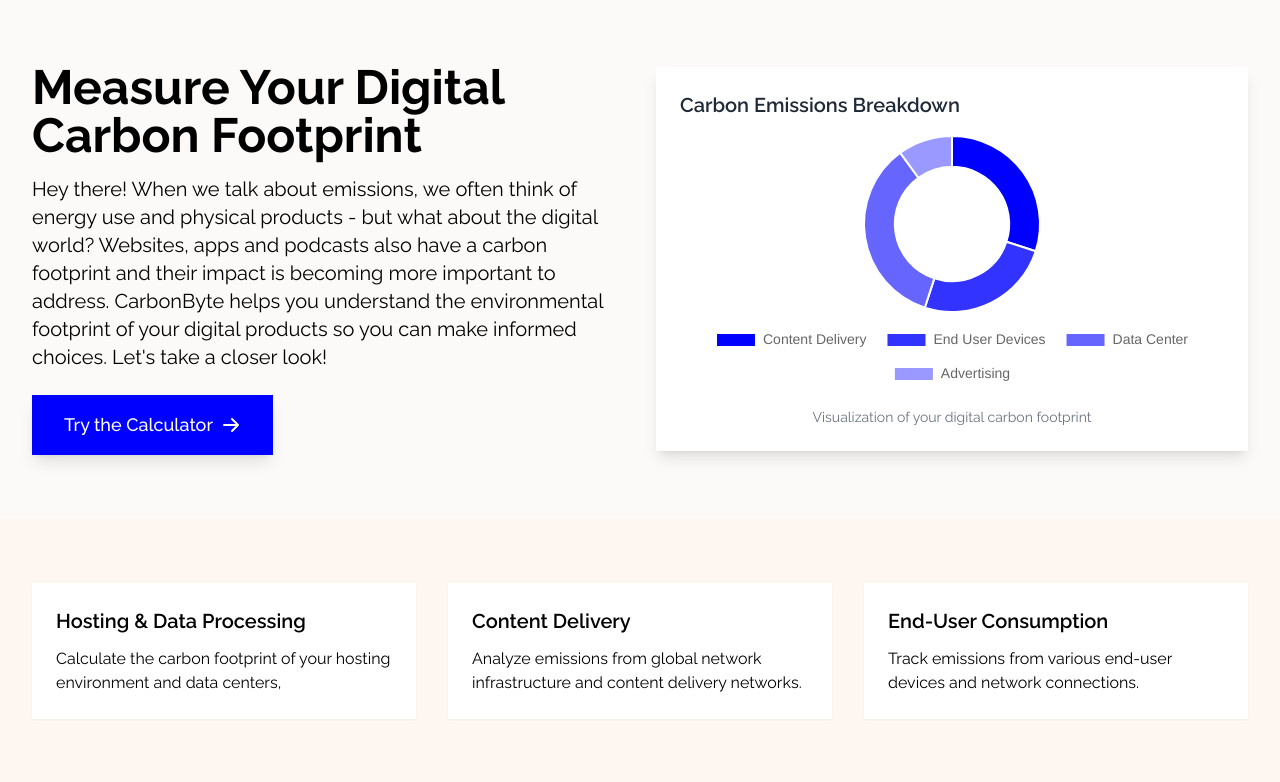
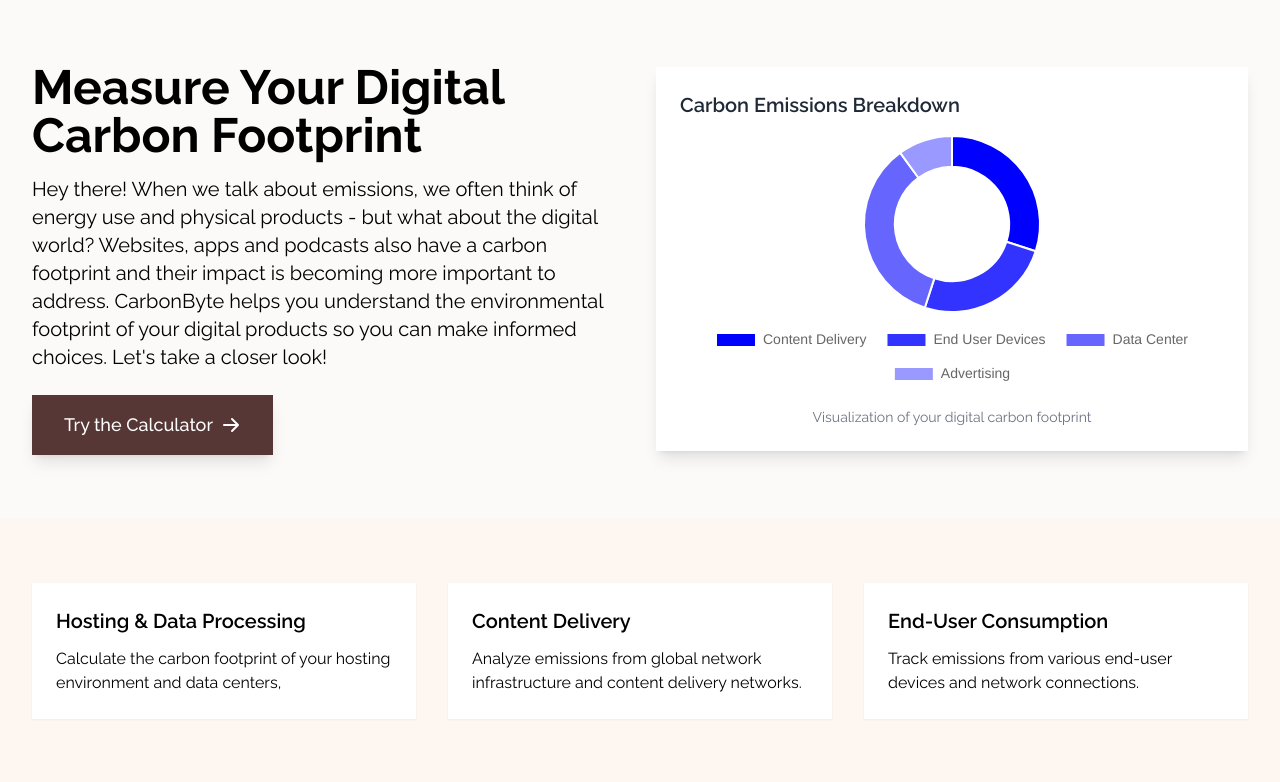
Before and after one commit to AnneLovina/carbonbyte, a Flask app: page / in a window 1280 px wide. Shown: the part 65-847 px from the top of the page. Run offline with Flask 3, Linux system fonts and the light colour scheme; some libraries are stand-ins or nearby versions.

Commit message:
Update landing.html
Change color of 'try calculator' field

```diff
--- a/templates/landing.html
+++ b/templates/landing.html
@@ -11,7 +11,7 @@
                 <h1 class="text-4xl md:text-5xl font-bold mb-4 text-black">{{ config.hero.title }}</h1>
                 <p class="text-xl mb-6 max-w-xl text-black">{{ config.hero.description }}</p>
                 <a href="{{ url_for('auth.login') }}"
-                    class="inline-flex items-center px-8 py-4 text-lg font-medium text-white bg-[#0000FF] hover:bg-[#0000CC] transform transition-all duration-300 shadow-lg hover:shadow-xl">
+                    class="inline-flex items-center px-8 py-4 text-lg font-medium text-white bg-[#573636] hover:bg-[#0000CC] transform transition-all duration-300 shadow-lg hover:shadow-xl">
                     Try the Calculator
                     <svg xmlns="http://www.w3.org/2000/svg" class="h-5 w-5 ml-2" viewBox="0 0 20 20"
                         fill="currentColor">
```
